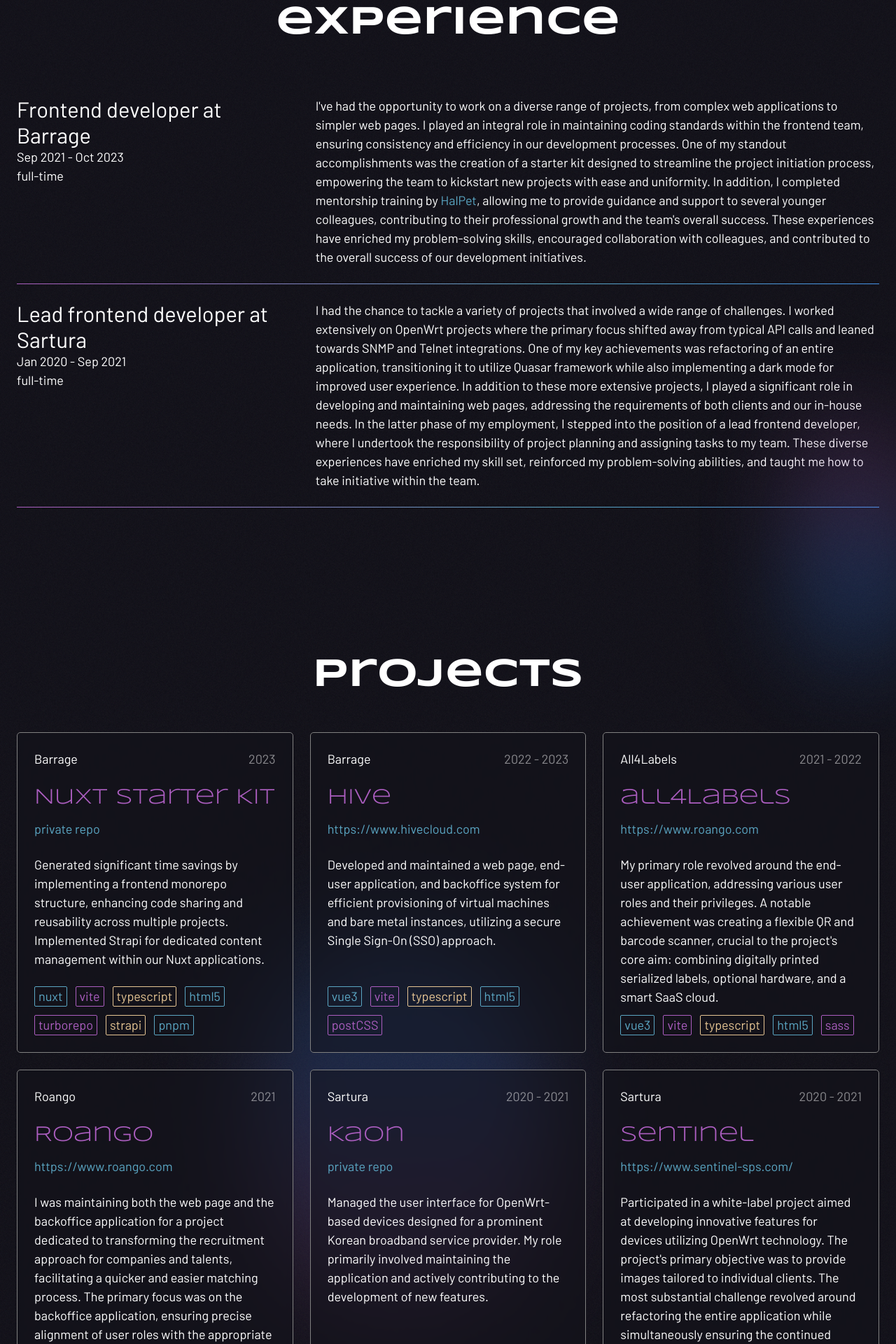
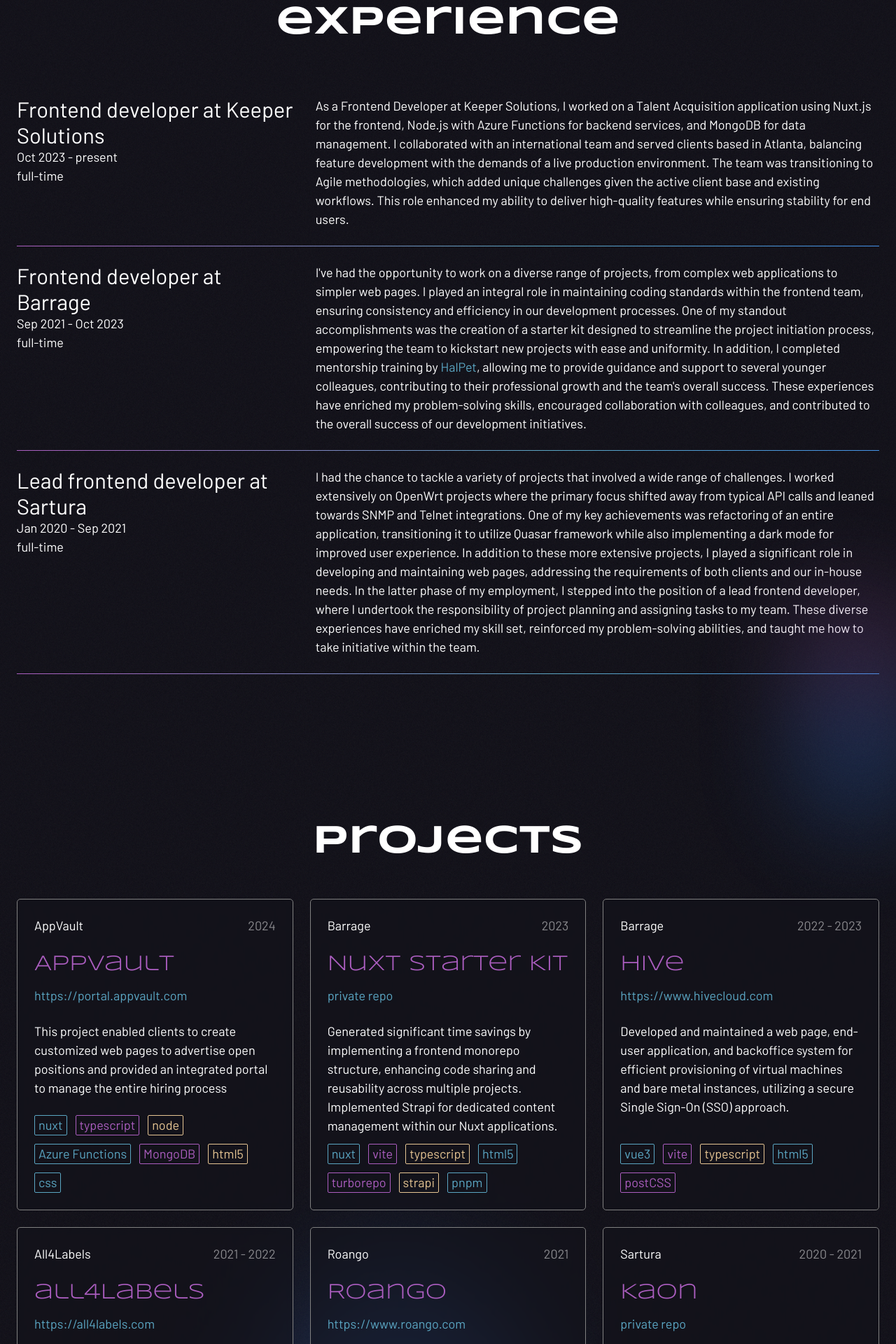
Before and after one commit to icvitkov/cv, a Nuxt app: page / in a window 1280 px wide. Shown: the part 1540-3460 px from the top of the page at 70% size. Built offline with nearby package versions, Linux system fonts and the light colour scheme.

Commit message:
add experience and projects

```diff
--- a/components/Experience/Experience.vue
+++ b/components/Experience/Experience.vue
@@ -5,11 +5,28 @@
 		<div class="grid-container experience">
 			<h2 class="ex-title">experience</h2>
 			<div class="ex-list">
+
+				<CVCard title="Frontend developer at Keeper Solutions">
+					<template #title>
+						<p>Oct 2023 - present</p>
+						<p>full-time</p>
+					</template>
+					<template #details>
+						<p>
+							As a Frontend Developer at Keeper Solutions, I worked on a Talent Acquisition application using Nuxt.js for the frontend,
+							Node.js with Azure Functions for backend services, and MongoDB for data management. I collaborated with an international
+							team and served clients based in Atlanta, balancing feature development with the demands of a live production environment.
+							The team was transitioning to Agile methodologies, which added unique challenges given the active client base and existing
+							workflows. This role enhanced my ability to deliver high-quality features while ensuring stability for end users.
+						</p>
+					</template>
+				</CVCard>
+
 				<CVCard title="Frontend developer at Barrage">
 					<template #title>
 						<p>Sep 2021 - Oct 2023</p>
-						<p>full-time</p></template
-					>
+						<p>full-time</p>
+					</template>
 					<template #details>
 						<p>
 							I've had the opportunity to work on a diverse range of projects,
--- a/components/ProjectItem.vue
+++ b/components/ProjectItem.vue
@@ -15,7 +15,8 @@ defineProps<{
 			<span class="year">{{ year }}</span>
 		</div>
 		<h5 class="project-name">{{ name }}</h5>
-		<span class="project-link">{{ link ? link : "private repo" }}</span>
+		<a v-if="link" :href="link" class="project-type link">{{ link }}</a>
+		<span v-else class="project-type">private repo</span>
 		<div class="project-description">
 			<slot name="description"></slot>
 		</div>
@@ -38,6 +39,7 @@ defineProps<{
 	display: flex;
 	flex-direction: column;
 }
+
 .project-header {
 	display: flex;
 	gap: 24px;
@@ -48,8 +50,12 @@ defineProps<{
 	}
 }
 
-.project-link {
+.project-type {
 	color: $color-mod-blue;
+
+	&.link:hover {
+		filter: hue-rotate(90deg);
+	}
 }
 
 .project-name {
@@ -63,6 +69,7 @@ defineProps<{
 	margin-top: 24px;
 	flex-grow: 1;
 }
+
 .tech-stack {
 	padding-top: 12px;
 	display: flex;
--- a/components/Projects.vue
+++ b/components/Projects.vue
@@ -5,11 +5,22 @@
 		<div class="grid-container">
 			<h2 class="projects-title">projects</h2>
 			<div class="projects-list">
-				<ProjectItem
-					client="Barrage"
-					year="2023"
-					name="Nuxt Starter Kit"
-					:tech-stack="[
+				<ProjectItem client="AppVault" year="2024" name="AppVault" link="https://portal.appvault.com" :tech-stack="[
+					'nuxt',
+					'typescript',
+					'node',
+					'Azure Functions',
+					'MongoDB',
+					'html5',
+					'css',
+				]">
+					<template #description>
+						This project enabled clients to create customized web pages to advertise open positions and provided an integrated portal to
+						manage the entire hiring process
+					</template>
+				</ProjectItem>
+
+				<ProjectItem client="Barrage" year="2023" name="Nuxt Starter Kit" :tech-stack="[
 					'nuxt',
 					'vite',
 					'typescript',
@@ -17,8 +28,7 @@
 					'turborepo',
 					'strapi',
 					'pnpm',
-					]"
-				>
+				]">
 					<template #description>
 						Generated significant time savings by implementing a frontend
 						monorepo structure, enhancing code sharing and reusability across
@@ -27,13 +37,8 @@
 					</template>
 				</ProjectItem>
 
-				<ProjectItem
-					client="Barrage"
-					year="2022 - 2023"
-					name="hive"
-					link="https://www.hivecloud.com"
-					:tech-stack="['vue3', 'vite', 'typescript', 'html5', 'postCSS']"
-				>
+				<ProjectItem client="Barrage" year="2022 - 2023" name="hive" link="https://www.hivecloud.com"
+					:tech-stack="['vue3', 'vite', 'typescript', 'html5', 'postCSS']">
 					<template #description>
 						Developed and maintained a web page, end-user application, and
 						backoffice system for efficient provisioning of virtual machines and
@@ -42,13 +47,8 @@
 					</template>
 				</ProjectItem>
 
-				<ProjectItem
-					client="All4Labels"
-					year="2021 - 2022"
-					name="all4Labels"
-					link="https://www.roango.com"
-					:tech-stack="['vue3', 'vite', 'typescript', 'html5', 'sass']"
-				>
+				<ProjectItem client="All4Labels" year="2021 - 2022" name="all4Labels" link="https://all4labels.com"
+					:tech-stack="['vue3', 'vite', 'typescript', 'html5', 'sass']">
 					<template #description>
 						My primary role revolved around the end-user application, addressing
 						various user roles and their privileges. A notable achievement was
@@ -58,13 +58,8 @@
 					</template>
 				</ProjectItem>
 
-				<ProjectItem
-					client="Roango"
-					year="2021"
-					name="Roango"
-					link="https://www.roango.com"
-					:tech-stack="['react', 'typescript', 'gatsby', 'html5', 'sass']"
-				>
+				<ProjectItem client="Roango" year="2021" name="Roango" link="https://www.roango.com"
+					:tech-stack="['react', 'typescript', 'gatsby', 'html5', 'sass']">
 					<template #description>
 						I was maintaining both the web page and the backoffice application
 						for a project dedicated to transforming the recruitment approach for
@@ -75,12 +70,7 @@
 					</template>
 				</ProjectItem>
 
-				<ProjectItem
-					client="Sartura"
-					year="2020 - 2021"
-					name="Kaon"
-					:tech-stack="['vue2', 'webpack', 'html5', 'quasar']"
-				>
+				<ProjectItem client="Sartura" year="2020 - 2021" name="Kaon" :tech-stack="['vue2', 'webpack', 'html5', 'quasar']">
 					<template #description>
 						Managed the user interface for OpenWrt-based devices designed for a
 						prominent Korean broadband service provider. My role primarily
@@ -89,13 +79,8 @@
 					</template>
 				</ProjectItem>
 
-				<ProjectItem
-					client="Sartura"
-					year="2020 - 2021"
-					link="https://www.sentinel-sps.com/"
-					name="Sentinel"
-					:tech-stack="['vue2', 'webpack', 'html5', 'sass']"
-				>
+				<ProjectItem client="Sartura" year="2020 - 2021" link="https://www.sentinel-sps.com" name="Sentinel"
+					:tech-stack="['vue2', 'webpack', 'html5', 'sass']">
 					<template #description>
 						Participated in a white-label project aimed at developing innovative
 						features for devices utilizing OpenWrt technology. The project's
@@ -132,6 +117,7 @@
 
 .projects {
 	position: relative;
+
 	&::after {
 		content: "";
 		width: 30%;
```
Also changed, not shown: 1 other file (tests, documents, lock files or other folders). Lines whose indentation alone changed are shown as unchanged.
